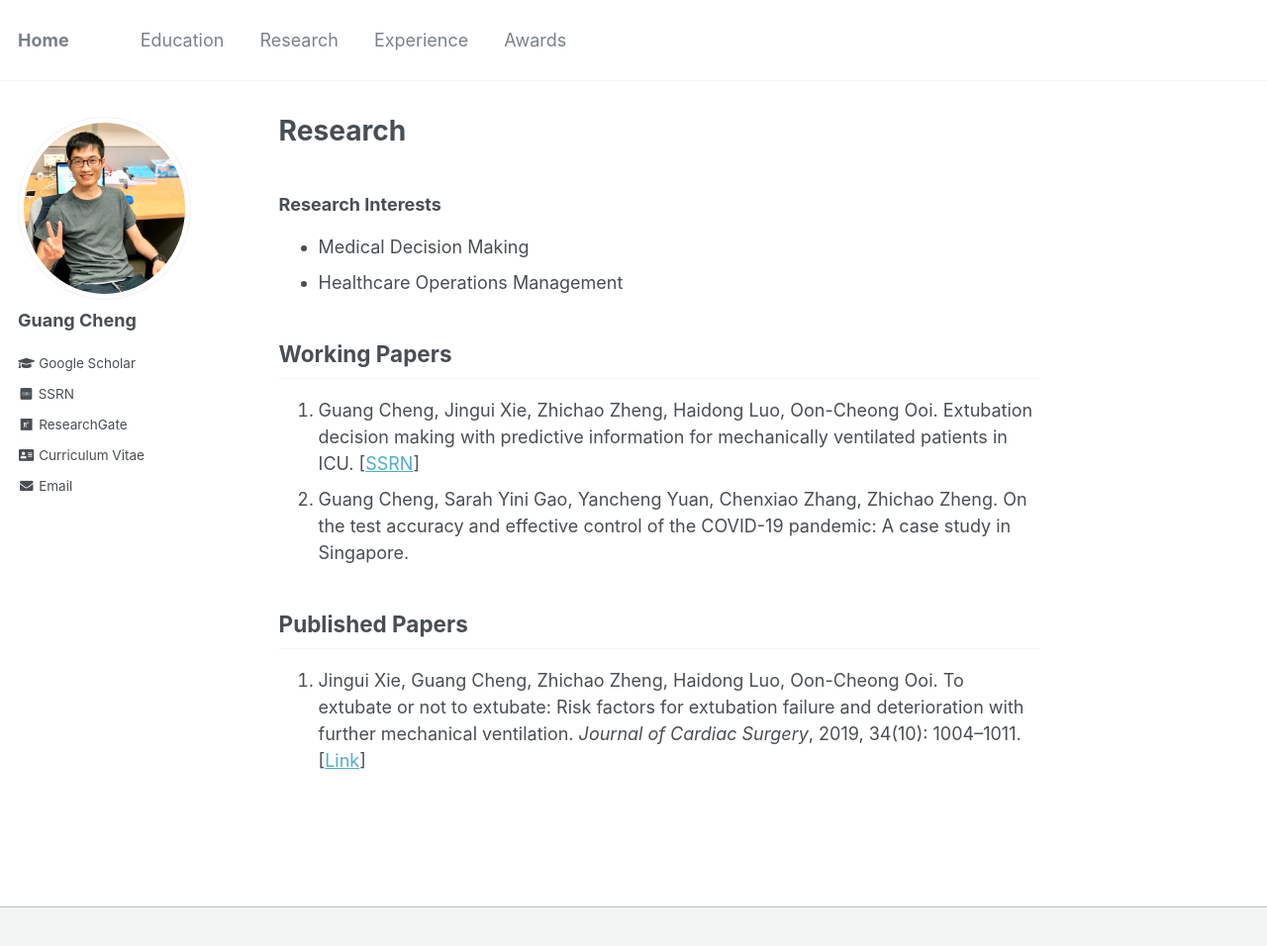
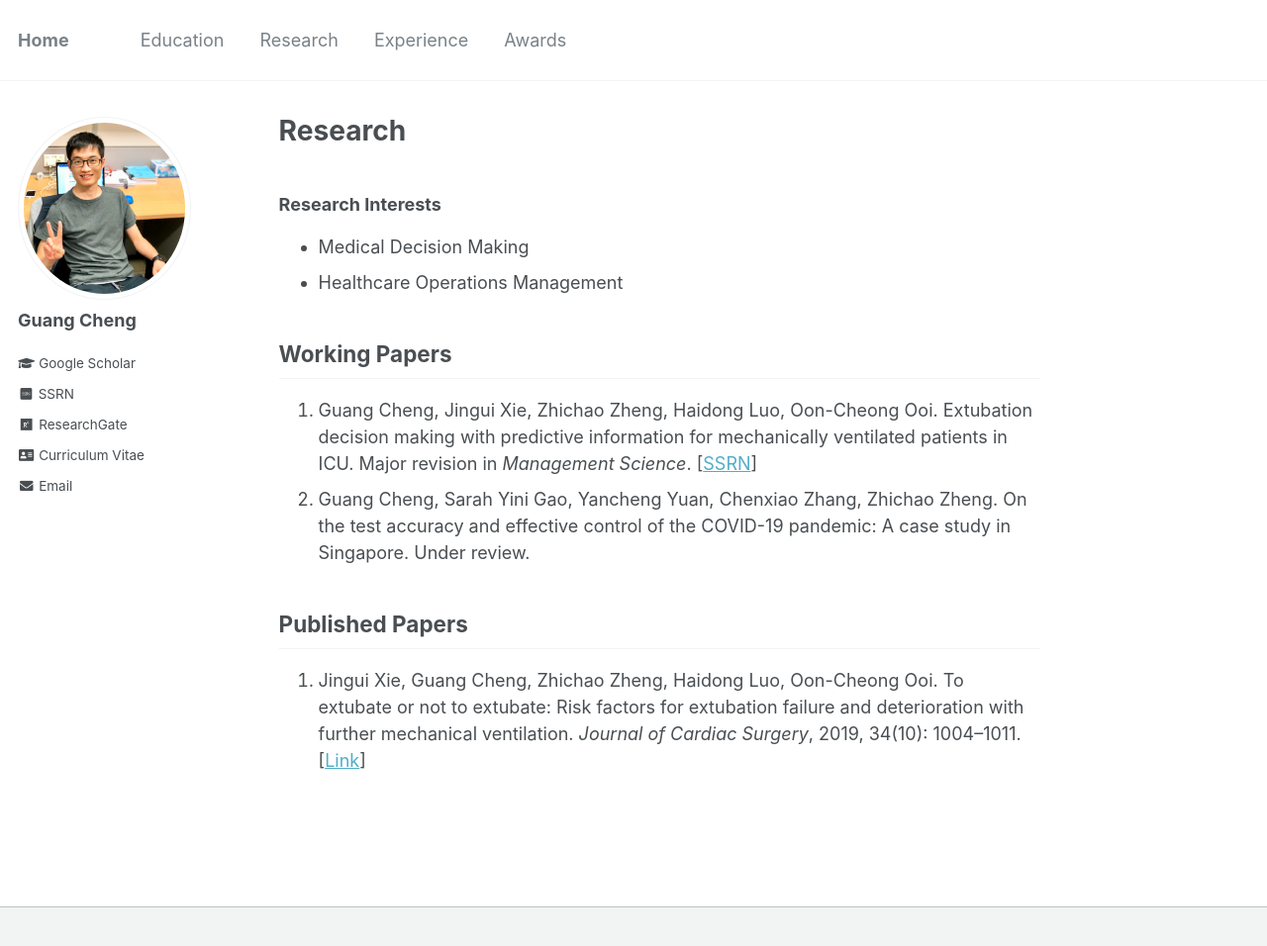
Before and after one commit to gcheng-nus/gcheng-nus.github.io, a Jekyll site: the page built from _pages/research.md, in a window 1280 px wide and 989 px high. Shown: the top 956 px of the window at 99% size. Built offline with Jekyll 4.4.1, drawn with Linux system fonts in a browser that asks for light colours; some web fonts are replaced.

Commit message:
research

```diff
--- a/_pages/research.md
+++ b/_pages/research.md
@@ -10,8 +10,8 @@ author_profile: true
 - Healthcare Operations Management
 
 ## Working Papers
-1. Guang Cheng, Jingui Xie, Zhichao Zheng, Haidong Luo, Oon-Cheong Ooi. Extubation decision making with predictive information for mechanically ventilated patients in ICU. [<a href="https://ssrn.com/abstract=3397530" target="_blank">SSRN</a>]
-2. Guang Cheng, Sarah Yini Gao, Yancheng Yuan, Chenxiao Zhang, Zhichao Zheng. On the test accuracy and effective control of the COVID-19 pandemic: A case study in Singapore.
+1. Guang Cheng, Jingui Xie, Zhichao Zheng, Haidong Luo, Oon-Cheong Ooi. Extubation decision making with predictive information for mechanically ventilated patients in ICU. Major revision in *Management Science*. [<a href="https://ssrn.com/abstract=3397530" target="_blank">SSRN</a>]
+2. Guang Cheng, Sarah Yini Gao, Yancheng Yuan, Chenxiao Zhang, Zhichao Zheng. On the test accuracy and effective control of the COVID-19 pandemic: A case study in Singapore. Under review.
 
 ## Published Papers
 1. Jingui Xie, Guang Cheng, Zhichao Zheng, Haidong Luo, Oon-Cheong Ooi. To extubate or not to extubate: Risk factors for extubation failure and deterioration with further mechanical ventilation. *Journal of Cardiac Surgery*, 2019, 34(10): 1004–1011. [<a href="https://onlinelibrary.wiley.com/doi/abs/10.1111/jocs.14189" target="_blank">Link</a>]
```
